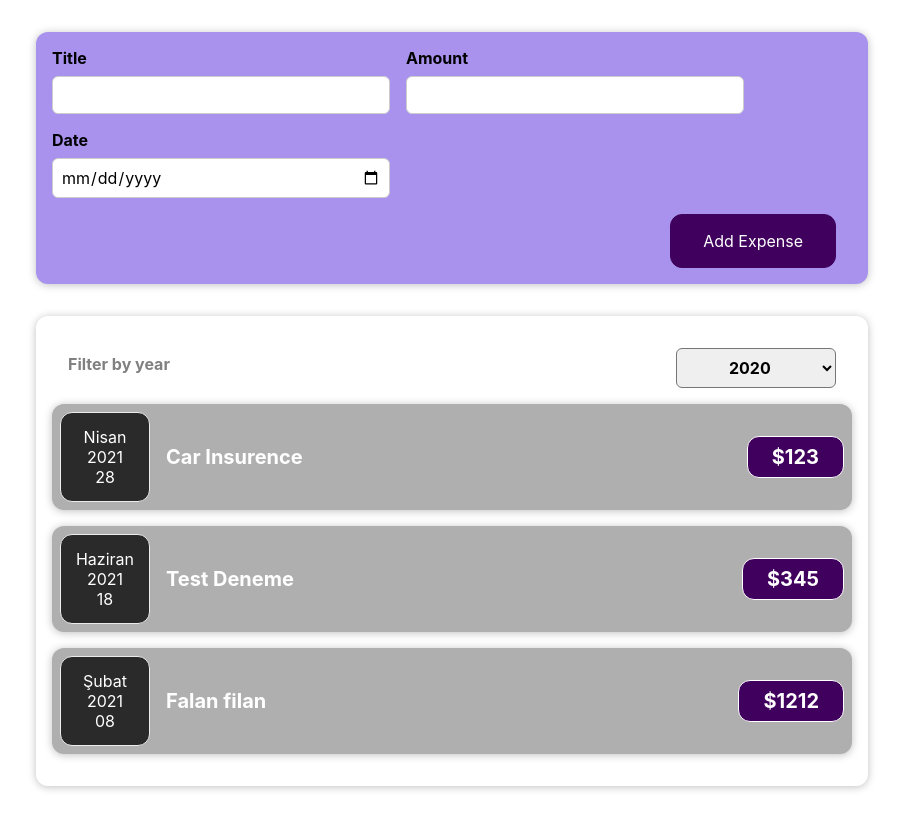
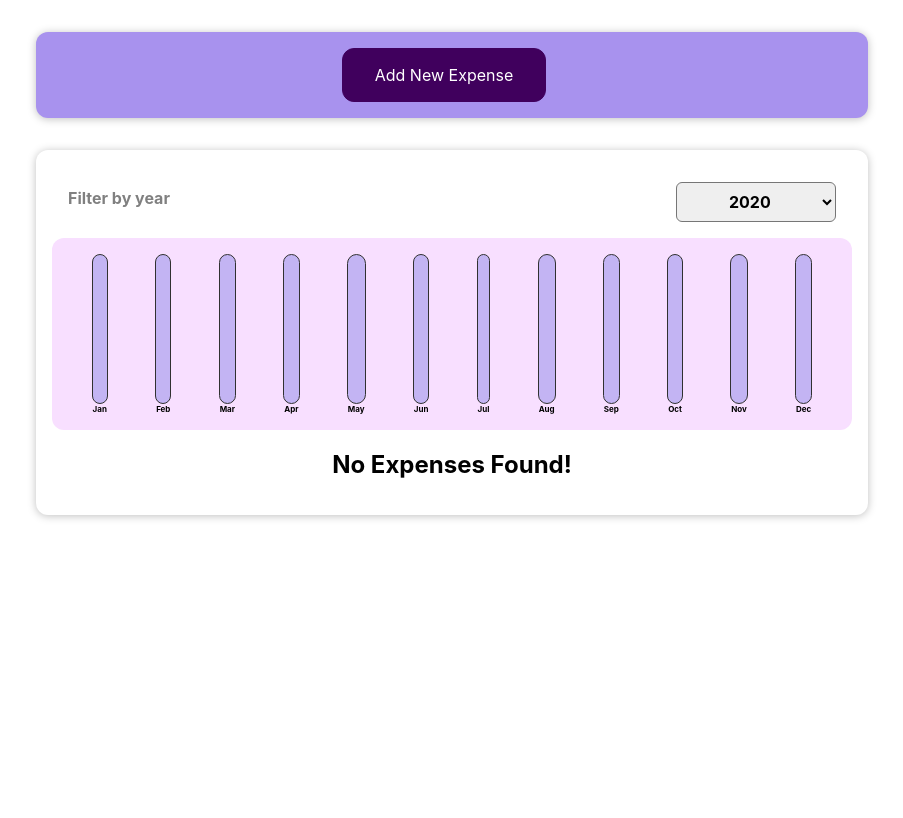
Before and after one commit to murticoder/eract-test-project, a React (Create React App) app: page / in a window 1280 px wide. Shown: the whole page, without its empty margins (188-1091 px from the left). Built offline with nearby package versions, Linux system fonts and the light colour scheme.

Commit message:
sectin5-Biter

```diff
--- a/src/App.js
+++ b/src/App.js
@@ -1,23 +1,28 @@
+import { useState } from 'react';
 import Expenses from './components/Expenses/Expenses.js';
 import NewExpense from './components/NewExpense/NewExpense.js';
 
+const DUMMY_EXPENSES = [
+  { id: '1', title: 'Car Insurence', amount: '123', date: new Date(2021, 3, 28) },
+  { id: '2', title: 'Test Deneme', amount: '345', date: new Date(2021, 5, 18) },
+  { id: '3', title: 'Falan filan', amount: '1212', date: new Date(2021, 1, 8) }
+];
+
+
 const App = () => {
 
-  const expenses = [
-    { id: '1', title: 'Car Insurence', amount: '123', date: new Date(2021, 3, 28) },
-    { id: '2', title: 'Test Deneme', amount: '345', date: new Date(2021, 5, 18) },
-    { id: '3', title: 'Falan filan', amount: '1212', date: new Date(2021, 1, 8) }
-  ];
+  const [expenses, setExpenses] = useState(DUMMY_EXPENSES);
 
   const addExpenseHandler = (expense) => {
-    console.log('App.js');
-    console.log(expense);
+    setExpenses((prevExpenses) => {
+      return [expense, ...prevExpenses]
+    });
   };
 
 
   return (
     <div>
-      <NewExpense onAddNewExpense={addExpenseHandler}/>
+      <NewExpense onAddNewExpense={addExpenseHandler} />
       <Expenses expenses={expenses} />
     </div>
   );
--- /dev/null
+++ b/src/components/Chart/Char.css
@@ -0,0 +1,9 @@
+.chart {
+  padding: 1rem;
+  border-radius: 12px;
+  background-color: #f8dfff;
+  text-align: center;
+  display: flex;
+  justify-content: space-around;
+  height: 10rem;
+}
--- /dev/null
+++ b/src/components/Chart/Chart.js
@@ -0,0 +1,18 @@
+import './Char.css';
+import ChartBar from './ChartBar.js';
+
+const Chart = (props) => {
+    const dataPointsValue = props.dataPoints.map(datapoint => datapoint.value);
+    const totalMaxValue = Math.max(...dataPointsValue);
+
+    return (
+        <div className="chart">
+            {props.dataPoints.map(dataPoint =>
+                <ChartBar value={dataPoint.value} maxValue={totalMaxValue} label={dataPoint.label} key={dataPoint.label} />
+            )}
+        </div>
+    )
+};
+
+
+export default Chart;
--- /dev/null
+++ b/src/components/Chart/ChartBar.css
@@ -0,0 +1,30 @@
+.chart-bar {
+  height: 100%;
+  display: flex;
+  flex-direction: column;
+  align-items: center;
+}
+
+.chart-bar__inner {
+  height: 100%;
+  width: 100%;
+  border: 1px solid #313131;
+  border-radius: 12px;
+  background-color: #c3b4f3;
+  overflow: hidden;
+  display: flex;
+  flex-direction: column;
+  justify-content: flex-end;
+}
+
+.chart-bar__fill {
+  background-color: #4826b9;
+  width: 100%;
+  transition: all 0.3s ease-out;
+}
+
+.chart-bar__label {
+  font-weight: bold;
+  font-size: 0.5rem;
+  text-align: center;
+}
--- /dev/null
+++ b/src/components/Chart/ChartBar.js
@@ -0,0 +1,23 @@
+import './ChartBar.css';
+
+const ChartBar = (props) => {
+    let barFillHeight = '0)%';
+
+    if (props.maxValue > 0) {
+        barFillHeight = Math.round((props.value / props.maxValue) * 100) + '%';
+    }
+
+    return (
+        <div className="chart-bar">
+            <div className="chart-bar__inner">
+                <div className="chart-bar__fill" style={{ height: barFillHeight }}></div>
+
+            </div>
+            <div className="chart-bar__label">
+                {props.label}
+            </div>
+        </div>
+    );
+};
+
+export default ChartBar;
--- a/src/components/Expenses/ExpenseItem.css
+++ b/src/components/Expenses/ExpenseItem.css
@@ -94,3 +94,13 @@
    border-radius: 12px;
   box-shadow: 0 1px 8px rgba(0, 0, 0, 0.25);
 }
+
+.expenses-list {
+  list-style: none;
+  padding: 0;
+}
+
+.expenses-list__fallback {
+  color: black;
+  text-align: center;
+}
--- a/src/components/Expenses/ExpenseItem.js
+++ b/src/components/Expenses/ExpenseItem.js
@@ -5,6 +5,7 @@ import Card from '../UI/Card.js';
 
 function ExpenseItem(props){
     return (
+        <li>
     <Card className="expense-item">
         <ExpenseDate date={props.date}/>
         <div className="expense-item__description">
@@ -12,6 +13,7 @@ function ExpenseItem(props){
             <div className="expense-item__price">${props.amount}</div>
         </div>
     </Card>
+        </li>
     )
 }
 
--- a/src/components/Expenses/Expenses.js
+++ b/src/components/Expenses/Expenses.js
@@ -1,7 +1,9 @@
-import ExpenseItem from "./ExpenseItem";
 import Card from '../UI/Card';
 import ExpenseFilter from "./ExpenseFilter";
 import { useState } from "react";
+import ExpensesList from "./ExpensesList";
+import ExpensesChart from './ExpensesChart';
+
 function Expenses(props) {
 
   const [filteredYear, setFilteredYear] = useState('2020');
@@ -10,13 +12,17 @@ function Expenses(props) {
     setFilteredYear(selectedYear);
   };
 
+  const filteredExpenses = props.expenses.filter(ex => {
+    return ex.date.getFullYear().toString() === filteredYear;
+  });
+
+
   return (
     <div>
       <Card className="expenses">
-        <ExpenseFilter onChangeFilter={filterChangeHandler} selected={filteredYear}/>
-        <ExpenseItem title={props.expenses[0].title} amount={props.expenses[0].amount} date={props.expenses[0].date} />
-        <ExpenseItem title={props.expenses[1].title} amount={props.expenses[1].amount} date={props.expenses[1].date} />
-        <ExpenseItem title={props.expenses[2].title} amount={props.expenses[2].amount} date={props.expenses[2].date} />
+        <ExpenseFilter onChangeFilter={filterChangeHandler} selected={filteredYear} />
+        <ExpensesChart expenses={filteredExpenses} />
+        <ExpensesList filteredExpenses={filteredExpenses}/>
       </Card>
     </div>
 
--- /dev/null
+++ b/src/components/Expenses/ExpensesChart.js
@@ -0,0 +1,29 @@
+import Chart from "../Chart/Chart.js";
+
+const ExpensesChart = (props) => {
+    const chartDataPoints = [
+        { label: 'Jan', value: 0 },
+        { label: 'Feb', value: 0 },
+        { label: 'Mar', value: 0 },
+        { label: 'Apr', value: 0 },
+        { label: 'May', value: 0 },
+        { label: 'Jun', value: 0 },
+        { label: 'Jul', value: 0 },
+        { label: 'Aug', value: 0 },
+        { label: 'Sep', value: 0 },
+        { label: 'Oct', value: 0 },
+        { label: 'Nov', value: 0 },
+        { label: 'Dec', value: 0 }
+    ];
+
+    for (const expense of props.expenses) {
+        const expenseMonth = expense.date.getMonth();//starting at 0 => January is 0
+        chartDataPoints[expenseMonth].value += expense.amount;
+    }
+
+    return (
+        <Chart dataPoints={chartDataPoints} />
+    );
+};
+
+export default ExpensesChart;
--- /dev/null
+++ b/src/components/Expenses/ExpensesList.js
@@ -0,0 +1,21 @@
+import ExpenseItem from './ExpenseItem.js';
+
+const ExpensesList = (props) => {
+
+    if (props.filteredExpenses.length === 0) {
+        return <h2 className="expenses-list__fallback">No Expenses Found!</h2>;
+    };
+
+        return (
+            <ul className="expenses-list">
+                {props.filteredExpenses.map((item) =>
+                    <ExpenseItem key={item.id}
+                        title={item.title}
+                        amount={item.amount}
+                        date={item.date} />
+                )}
+            </ul>
+        );
+};
+
+export default ExpensesList;
--- a/src/components/NewExpense/ExpenseForm.js
+++ b/src/components/NewExpense/ExpenseForm.js
@@ -49,7 +49,7 @@ const ExpenseForm = (props) => {
         event.preventDefault();
         const expenseData = {
             title: enteredTitle,
-            amount: enteredAmount,
+            amount: +enteredAmount,
             date: new Date(enteredDate)
         }
         props.onSaveExpenseData(expenseData);
@@ -75,6 +75,7 @@ const ExpenseForm = (props) => {
                 </div>
             </div>
             <div className="new-expense__actions">
+                <button type="button" onClick={props.stopAdding} >Cancel</button>
                 <button type="submit">Add Expense</button>
             </div>
         </form>
--- a/src/components/NewExpense/NewExpense.js
+++ b/src/components/NewExpense/NewExpense.js
@@ -1,7 +1,10 @@
 import './NewExpense.css';
 import ExpenseForm from './ExpenseForm';
+import { useState } from 'react';
 
 const NewExpense = (props) => {
+    const [isAdding, setIsAdding] = useState(false);
+
     const saveExpenseDatahandler = (enteredExpanseData) => {
         const expenseData = {
             ...enteredExpanseData,
@@ -9,9 +12,22 @@ const NewExpense = (props) => {
         };
         props.onAddNewExpense(expenseData);
     };
+
+    const startAddingHandler = () => {
+        setIsAdding(true)
+    };
+
+    const stopAddinghandler = () => {
+        setIsAdding(false);
+    };
+
+    let pageContent = <button onClick={startAddingHandler}>Add New Expense</button>;
+    if (isAdding) {
+        pageContent = <ExpenseForm onSaveExpenseData={saveExpenseDatahandler} stopAdding={stopAddinghandler}/>;
+    }
     return (
         <div className="new-expense">
-            <ExpenseForm onSaveExpenseData={saveExpenseDatahandler} />
+            {pageContent}
         </div>
     )
 }
```
